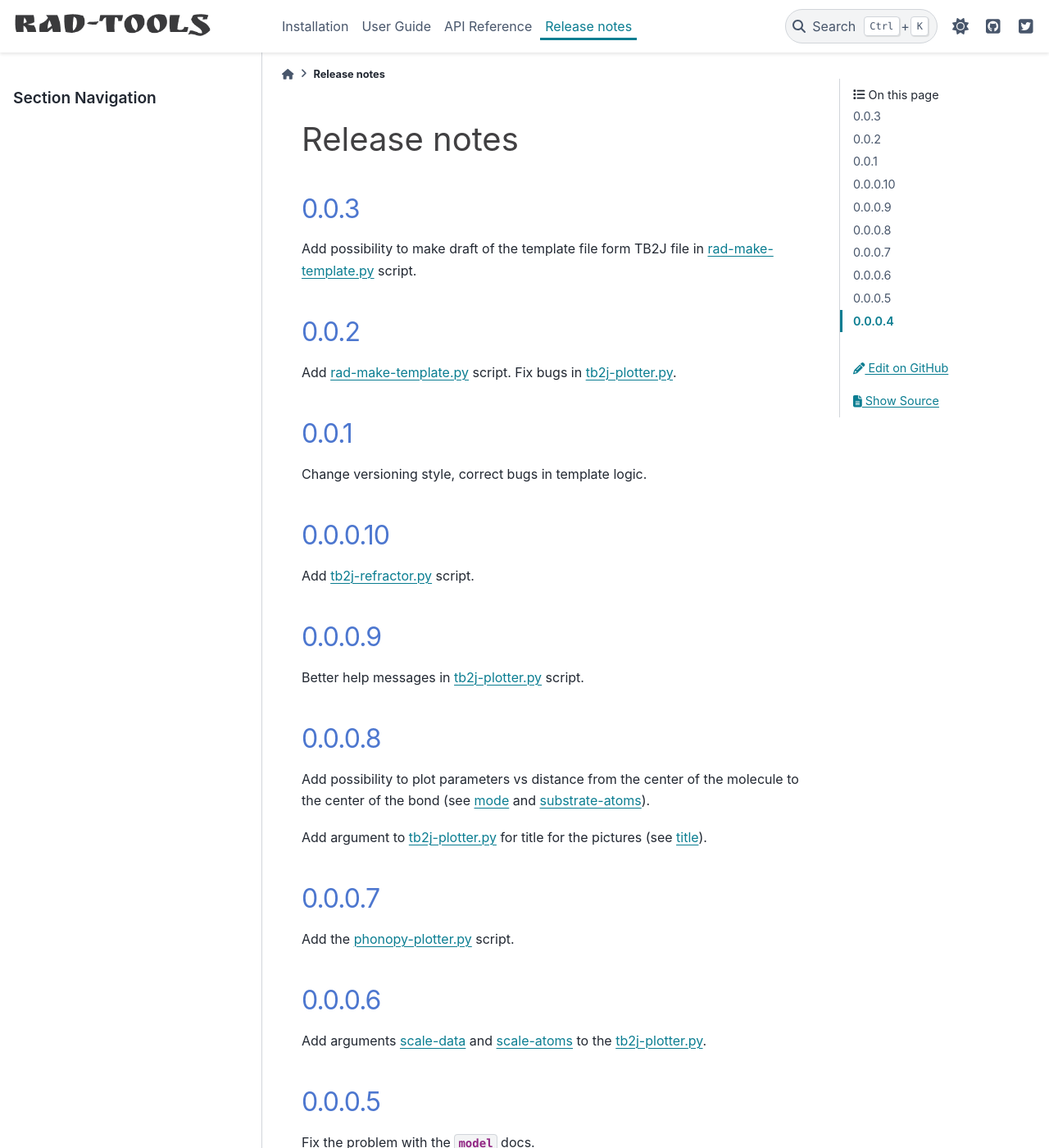
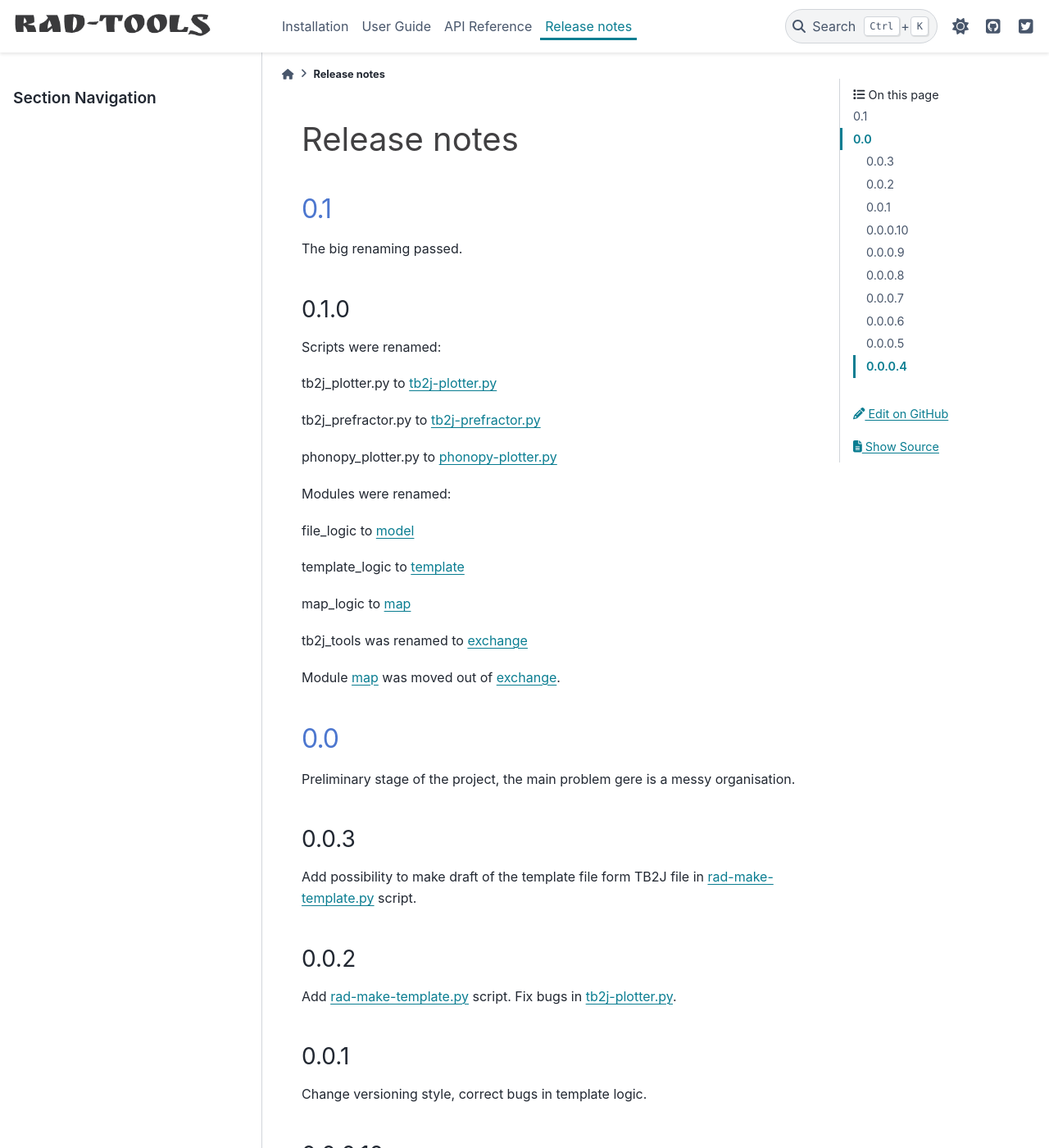
Before and after one commit to adrybakov/rad-tools, a Sphinx documentation site: the page built from docs/source/release-notes.rst, in a window 1280 px wide and 1400 px high. Shown: the whole window at 82% size. Built offline with Sphinx 7.4.7 and the PyData theme 0.15.4, drawn with Linux system fonts in a browser that asks for light colours.

Commit message:
Update release notes

```diff
--- a/docs/source/release-notes.rst
+++ b/docs/source/release-notes.rst
@@ -2,37 +2,63 @@
 Release notes
 *************
 
+0.1
+===
+The big renaming passed.
+
+0.1.0
+-----
+Scripts were renamed:
+
+tb2j_plotter.py to :ref:`tb2j-plotter.py <tb2j-plotter>`
+
+tb2j_prefractor.py to :ref:`tb2j-prefractor.py <tb2j-refractor>`
+
+phonopy_plotter.py to :ref:`phonopy-plotter.py <phonopy-plotter>`
+
+Modules were renamed:
+
+file_logic to :doc:`model <api/rad_tools.exchange.model>`
+
+template_logic to :doc:`template <api/rad_tools.exchange.template>`
+
+map_logic to :doc:`map <api/rad_tools.map>`
+
+tb2j_tools was renamed to :doc:`exchange <api/rad_tools.exchange>`
+
+Module :doc:`map <api/rad_tools.map>` was moved out of
+:doc:`exchange <api/rad_tools.exchange>`.
+
+
+0.0
+===
+Preliminary stage of the project, the main problem gere is a messy organisation.
+
 0.0.3
 -----
-
 Add possibility to make draft of the template file form TB2J file in
 :ref:`rad-make-template.py <rad-make-template>` script.
 
 0.0.2
 -----
-
 Add :ref:`rad-make-template.py <rad-make-template>` script.
 Fix bugs in :ref:`tb2j-plotter.py <tb2j-plotter>`.
 
 0.0.1
 -----
-
 Change versioning style, correct bugs in template logic.
 
 
 0.0.0.10
 --------
-
 Add :ref:`tb2j-refractor.py <tb2j-refractor>` script.
 
 0.0.0.9
 -------
-
 Better help messages in :ref:`tb2j-plotter.py <tb2j-plotter>` script.
 
 0.0.0.8
 -------
-
 Add possibility to plot parameters vs distance from the center of the molecule
 to the center of the bond (see
 :ref:`mode <tb2j-plotter_mode>` and
@@ -43,22 +69,18 @@ Add argument to :ref:`tb2j-plotter.py <tb2j-plotter>` for title for the pictures
 
 0.0.0.7
 -------
-
 Add the :ref:`phonopy-plotter.py <phonopy-plotter>` script.
 
 0.0.0.6
 -------
-
 Add arguments :ref:`scale-data <tb2j-plotter_scale-data>` and
 :ref:`scale-atoms <tb2j-plotter_scale-atoms>` to the
 :ref:`tb2j-plotter.py <tb2j-plotter>`.
 
 0.0.0.5
 -------
-
-Fix the problem with the :py:mod:`model` docs.
+Fix the problem with the :py:mod:`exchange` docs.
 
 0.0.0.4
 -------
-
 First release with fully working documentation.
```
